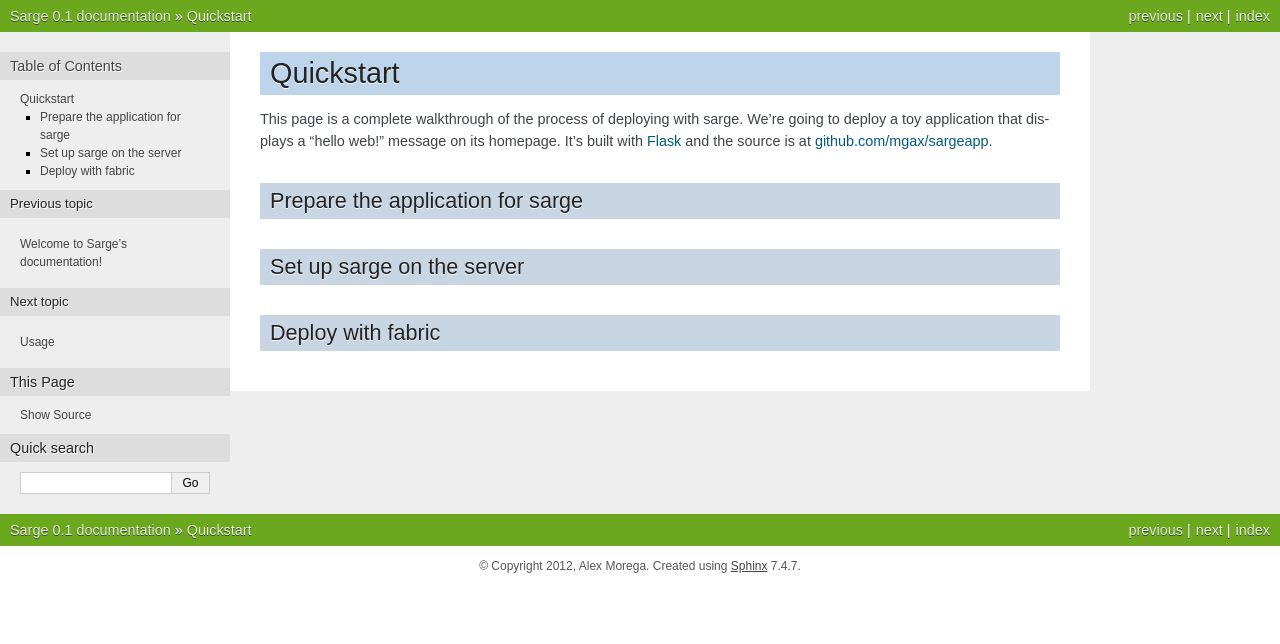
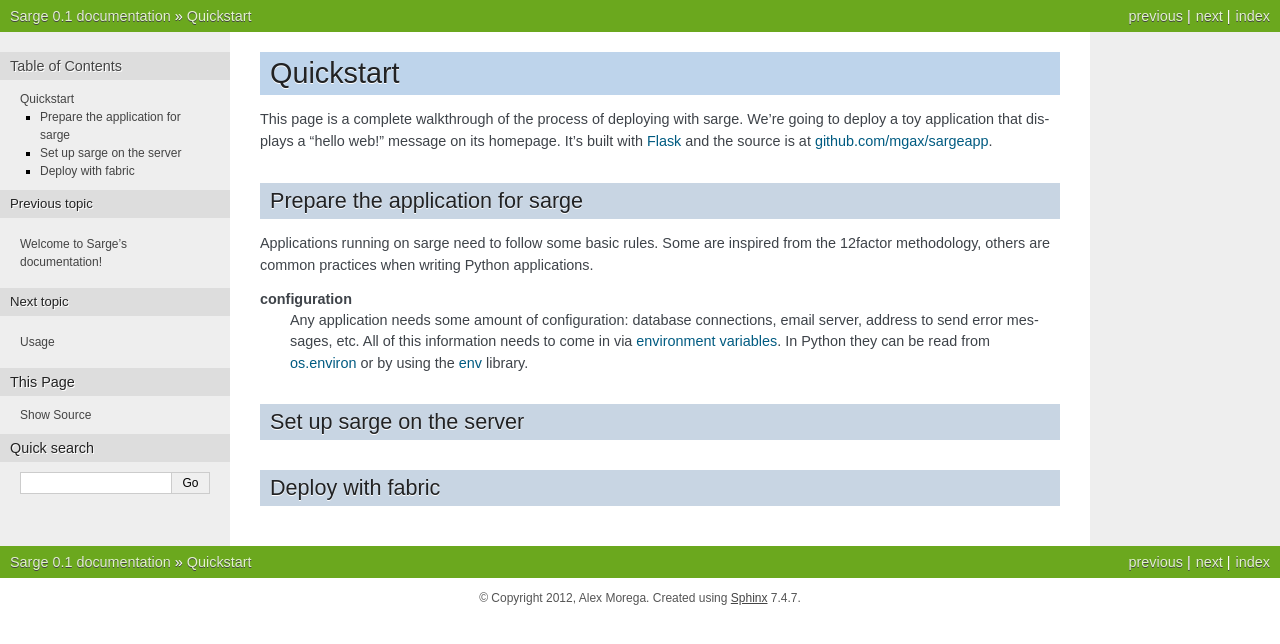
Before and after one commit to mgax/airship, a Sphinx documentation site: the page built from docs/quickstart.rst, in a window 1280 px wide. Shown: the top 644 px of the page. Built offline with Sphinx 7.4.7, drawn with Linux system fonts in a browser that asks for light colours.

Commit message:
environment variables

```diff
--- a/docs/quickstart.rst
+++ b/docs/quickstart.rst
@@ -11,6 +11,22 @@ at `github.com/mgax/sargeapp`_.
 
 Prepare the application for sarge
 ---------------------------------
+Applications running on sarge need to follow some basic rules. Some are
+inspired from the 12factor methodology, others are common practices when
+writing Python applications.
+
+.. _12factor: http://www.12factor.net/
+
+**configuration**
+    Any application needs some amount of configuration: database
+    connections, email server, address to send error messages, etc. All
+    of this information needs to come in via `environment variables`_.
+    In Python they can be read from `os.environ`_ or by using the env_
+    library.
+
+.. _environment variables: https://en.wikipedia.org/wiki/Environment_variable
+.. _os.environ: http://docs.python.org/library/os#os.environ
+.. _env: http://pypi.python.org/pypi/env
 
 
 Set up sarge on the server
```
